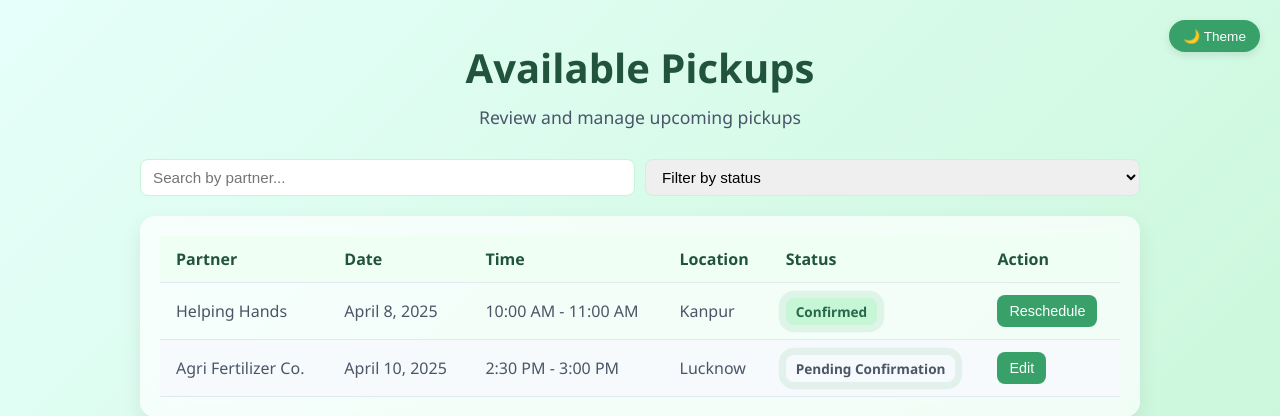
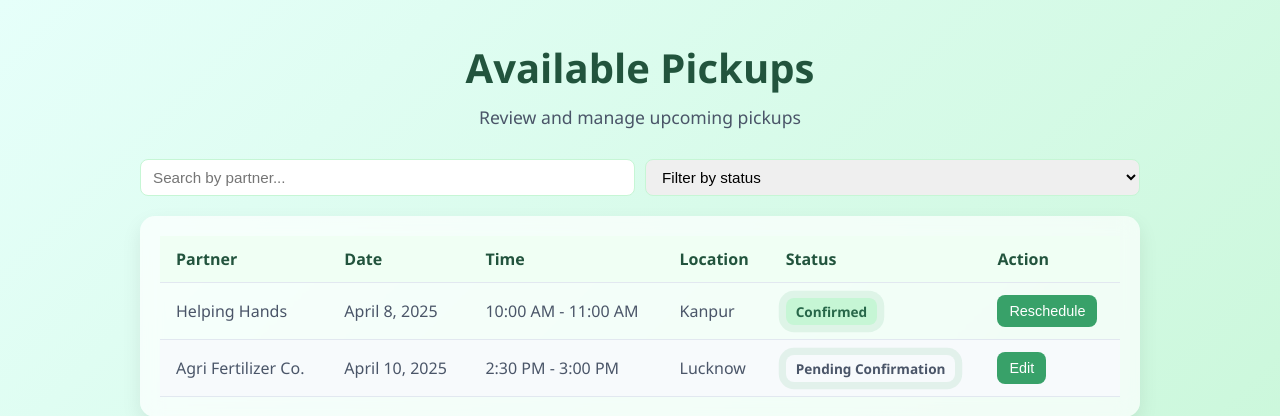
Before and after one commit to frn420/frn420, a Flask app: template templates/pickup.html in a window 1280 px wide. Shown: the top 416 px of the page. Run offline with Flask 3, Linux system fonts and the light colour scheme; the template is opened without the code that fills it, so the values that code supplies are empty.

Commit message:
Update pickup.html

```diff
--- a/templates/pickup.html
+++ b/templates/pickup.html
@@ -232,7 +232,7 @@
   </style>
 </head>
 <body>
-  <button class="theme-toggle" onclick="toggleTheme()">🌙 Theme</button>
+
 
   <h1>Available Pickups</h1>
   <p class="subtitle">Review and manage upcoming pickups</p>
```
